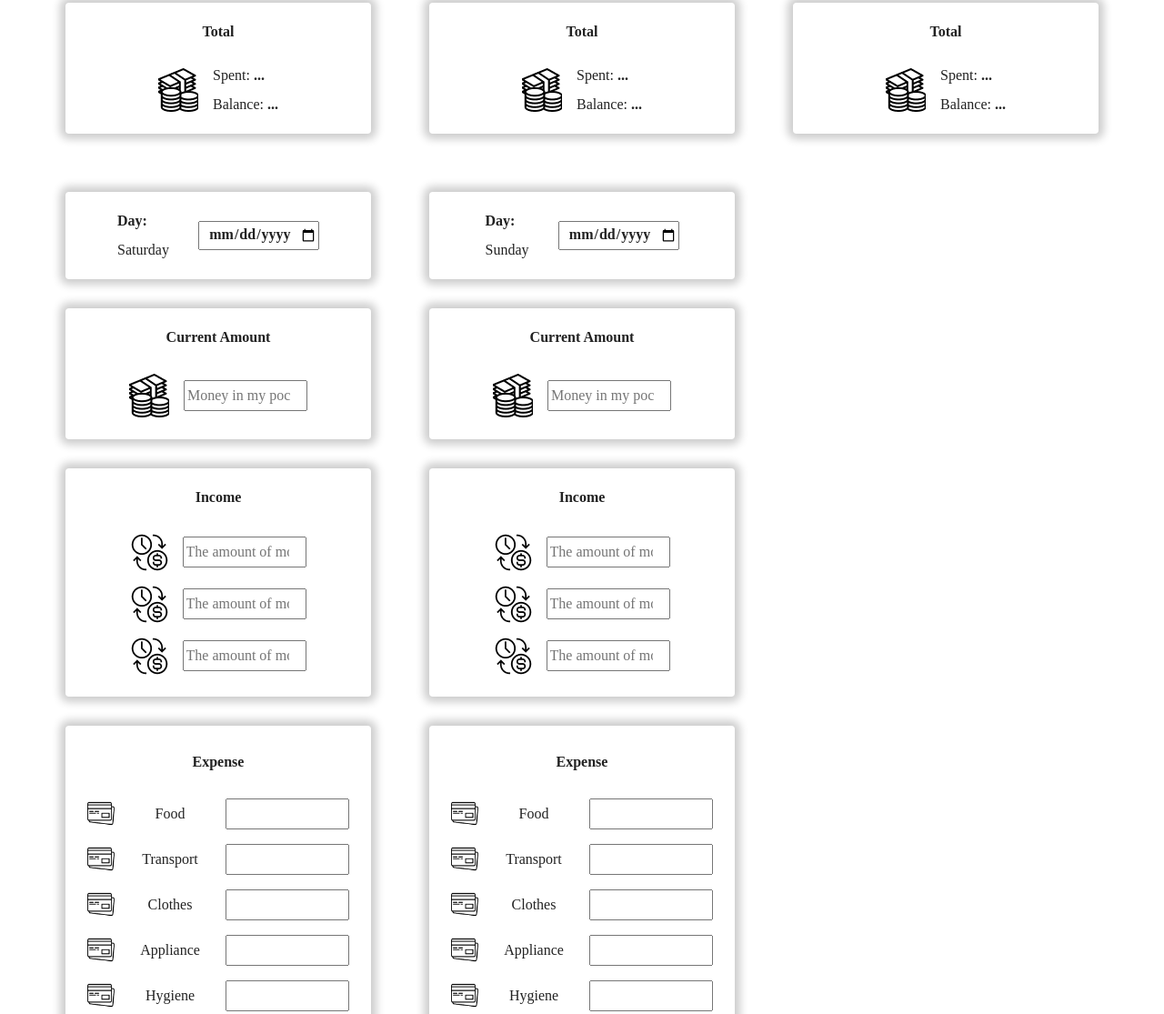
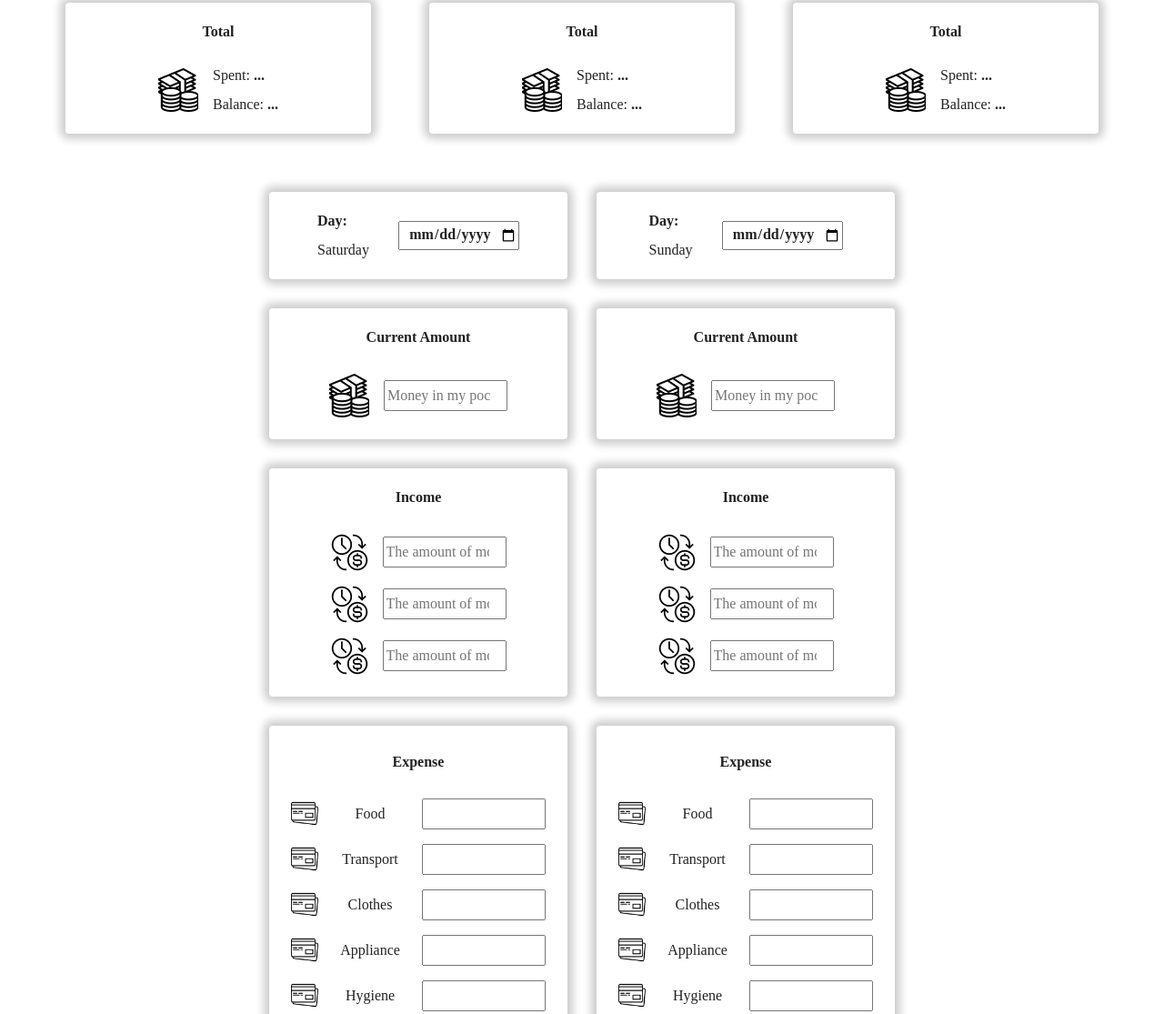
Before and after one commit to OlgaBuLL/JS_GroupProject, a website built with webpack: page index.html in a window 1280 px wide. Shown: the part 3171-4286 px from the top of the page at 91% size. Built offline with nearby package versions, Linux system fonts and the light colour scheme; a web font is replaced by a local one.

Commit message:
Третий контейнер

```diff
--- a/assets/scripts/index.js
+++ b/assets/scripts/index.js
@@ -716,43 +716,7 @@ let weekDaysJson2 = `[
               "total": {
                     "spent": "input",
                     "balance": "input"}
-              },
-              {
-                  "day": "Saturday",
-                  "date": "input",
-                  "summ": "input",
-                  "income": ["input", "input", "input"],
-                  "expense": {
-                      "food": "input",
-                      "transport": "input",
-                      "clothes": "input",
-                      "appliance": "input",
-                      "hygiene": "input",
-                      "leisure": "input",
-                      "utilities": "input",
-                      "another": "input"},
-                  "total": {
-                        "spent": "input",
-                        "balance": "input"}
-                  },
-                  {
-                      "day": "Sunday",
-                      "date": "input",
-                      "summ": "input",
-                      "income": ["input", "input", "input"],
-                      "expense": {
-                          "food": "input",
-                          "transport": "input",
-                          "clothes": "input",
-                          "appliance": "input",
-                          "hygiene": "input",
-                          "leisure": "input",
-                          "utilities": "input",
-                          "another": "input"},
-                      "total": {
-                            "spent": "input",
-                            "balance": "input"}
-                      }
+              }
 ]`;
 
 document.addEventListener("DOMContentLoaded", function (event) {
@@ -895,3 +859,185 @@ document.addEventListener("DOMContentLoaded", function (event) {
     // }
   });
 });
+
+
+let weekDaysJson3 = `[
+  {
+      "day": "Saturday",
+      "date": "input",
+      "summ": "input",
+      "income": ["input", "input", "input"],
+      "expense": {
+          "food": "input",
+          "transport": "input",
+          "clothes": "input",
+          "appliance": "input",
+          "hygiene": "input",
+          "leisure": "input",
+          "utilities": "input",
+          "another": "input"},
+      "total": {
+            "spent": "input",
+            "balance": "input"}
+      },
+  {
+    "day": "Sunday",
+    "date": "input",
+    "summ": "input",
+    "income": ["input", "input", "input"],
+    "expense": {
+        "food": "input",
+        "transport": "input",
+        "clothes": "input",
+        "appliance": "input",
+        "hygiene": "input",
+        "leisure": "input",
+        "utilities": "input",
+        "another": "input"},
+    "total": {
+          "spent": "input",
+          "balance": "input"}
+    }
+
+]`;
+
+document.addEventListener("DOMContentLoaded", function (event) {
+  let weekDays = JSON.parse(weekDaysJson3);
+  //console.log(weekDays);
+
+  let weekDaysContent = "";
+  for (let weekDay of weekDays) {
+    weekDaysContent += `<div class="weekDay">
+  <div class="date-info box">
+      <div class="date"><span class="title">Day:</span>${weekDay.day}</div>
+      <div class="date"><input id="date" type="date"></div>
+  </div>
+
+  <div class="current-amount box">
+      <h3 class="title">Current Amount</h3>
+
+      <div>
+          <img src="./assets/images/cash-icon.png" alt="Cash">
+          <input type="number" id="money" placeholder="Money in my pocket...">
+      </div>
+  </div>
+
+  <div class="income box">
+      <h3 class="title">Income</h3>
+      <div>
+          <img src="./assets/images/income-icon.png" alt="Income">
+          <input type="number" id="income1" class="income-input" placeholder="The amount of money">
+      </div>
+      <div>
+          <img src="./assets/images/income-icon.png" alt="Income">
+          <input type="number" id="income2" class="income-input" placeholder="The amount of money">
+      </div>
+      <div>
+          <img src="./assets/images/income-icon.png" alt="Income">
+          <input type="number" id="income3" class="income-input" placeholder="The amount of money">
+      </div>
+  </div>
+
+  <div class="expense box">
+      <h3 class="title">Expense</h3>
+      <div>
+          <img src="./assets/images/card-icon.png" alt="Card">
+          <label for="food">Food</label>
+          <input type="number" id="food" class="expense-input">
+      </div>
+
+      <div>
+          <img src="./assets/images/card-icon.png" alt="Card">
+          <label for="food">Transport</label>
+          <input type="number" id="transport" class="expense-input">
+      </div>
+
+      <div>
+          <img src="./assets/images/card-icon.png" alt="Card">
+          <label for="food">Clothes</label>
+          <input type="number" id="clothes" class="expense-input">
+      </div>
+
+      <div>
+          <img src="./assets/images/card-icon.png" alt="Card">
+          <label for="food">Appliance</label>
+          <input type="number" id="appliance" class="expense-input">
+      </div>
+
+      <div>
+          <img src="./assets/images/card-icon.png" alt="Card">
+          <label for="food">Hygiene</label>
+          <input type="number" id="hygiene" class="expense-input">
+      </div>
+
+      <div>
+          <img src="./assets/images/card-icon.png" alt="Card">
+          <label for="food">Leisure</label>
+          <input type="number" id="leisure" class="expense-input">
+      </div>
+
+      <div>
+          <img src="./assets/images/card-icon.png" alt="Card">
+          <label for="food">Utilities</label>
+          <input type="number" id="utilities" class="expense-input">
+      </div>
+
+      <div>
+          <img src="./assets/images/card-icon.png" alt="Card">
+          <label for="food">Another</label>
+          <input type="number" id="another" class="expense-input">
+      </div>
+      <button id="count">Count</button>
+
+  </div>
+
+  <div class="total-sum box">
+      <h3 class="title">Total</h3>
+      <div>
+          <img src="./assets/images/cash-icon.png" alt="Cash">
+          <div>
+              <div>Spent: <span id="spent"> ... </span></div>
+              <div>Balance: <span id="balance"> ... </span></div>
+          </div>
+      </div>
+  </div>
+</div>`;
+  }
+  document.querySelector(".weekday-info_3").innerHTML = weekDaysContent;
+
+  let countBtn = document.querySelector("#count");
+
+  countBtn.addEventListener("click", () => {
+    let date = document.querySelector("#date");
+    console.log(date.value);
+    let money = document.querySelector("#money");
+
+    let income = document.getElementsByClassName("income-input");
+    let incomes = 0;
+    for (let i = 0; i < income.length; i++) {
+      incomes += +income[i].value;
+    }
+
+    let expense = document.getElementsByClassName("expense-input");
+    let expenses = 0;
+    for (let i = 0; i < expense.length; i++) {
+      expenses += +expense[i].value;
+      console.log(expense[i].value);
+    }
+
+    let totalSpent = document.querySelector("#spent");
+    let totalBalance = document.querySelector("#balance");
+
+    totalSpent.innerHTML = Number(expenses) + " ＄";
+    totalBalance.innerHTML =
+      Number(money.value) + Number(incomes) - Number(expenses) + " ＄";
+
+    // let moneyArray = [];
+
+    // if (localStorage.getItem("date") !== null) {
+    //   moneyArray = JSON.parse(
+    //     localStorage.getItem("date", "summ", "income", "expense", "total")
+    //   );
+    // }
+  });
+});
--- a/assets/styles/scss/weekday-info.scss
+++ b/assets/styles/scss/weekday-info.scss
@@ -13,6 +13,14 @@
   column-gap: 4rem ;
   row-gap: 4rem;
   padding: 2rem 2rem 2rem 2rem;
+}
+.weekday-info_3 {
+  // width: 100%;
+  display: grid;
+  grid-template-columns: 1fr 1fr;
+  column-gap: 2rem ;
+  row-gap: 4rem;
+  padding: 2rem 16rem 2rem 16rem;
 }
 .weekDay {
   display: flex;
--- a/index.html
+++ b/index.html
@@ -254,6 +254,8 @@
         </div>
         <div class="weekday-info_2">
         </div>
+        <div class="weekday-info_3">
+        </div>
 
     </main>
     <footer class="footer">
```
Also changed, not shown: assets/styles/css/style.css, 2 other files.
